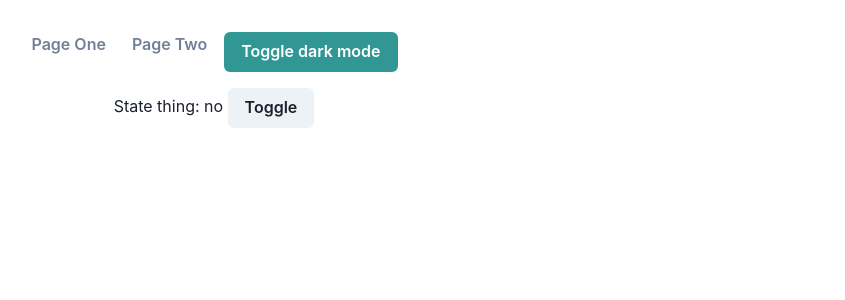
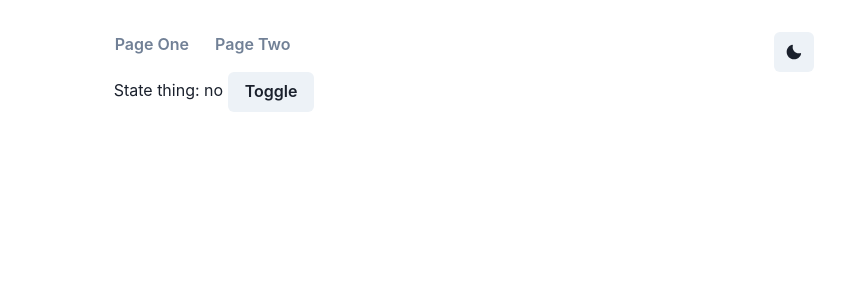
Before and after one commit to piratemermaid/webdev-templates, a React (Vite) app: page / in a window 1280 px wide. Shown: the top 300 px of the page, without its empty margins (426-1271 px from the left). Built offline with nearby package versions, Linux system fonts and the light colour scheme.

Commit message:
use icon button for night mode toggle

```diff
--- a/package.json
+++ b/package.json
@@ -11,6 +11,7 @@
     "format-all": "prettier --write \"./**/*.{js,jsx,ts,tsx,json,css}\""
   },
   "dependencies": {
+    "@chakra-ui/icons": "^2.1.1",
     "@chakra-ui/react": "^2.8.2",
     "@emotion/react": "^11.11.4",
     "@emotion/styled": "^11.11.5",
--- a/src/components/NavBar.jsx
+++ b/src/components/NavBar.jsx
@@ -1,8 +1,15 @@
-import { Box, Button, Flex, HStack, Spacer } from '@chakra-ui/react';
-import { useColorMode } from '@chakra-ui/react';
+import { Link } from 'react-router-dom';
+import {
+  Box,
+  Button,
+  Flex,
+  HStack,
+  IconButton,
+  useColorMode,
+} from '@chakra-ui/react';
+import { MoonIcon } from '@chakra-ui/icons';
 
 import ROUTES from '../router/routes';
-import { Link } from 'react-router-dom';
 
 export default function NavBar() {
   const { toggleColorMode } = useColorMode();
@@ -22,11 +29,12 @@ export default function NavBar() {
           })}
         </HStack>
       </Box>
-      <Spacer />
-      <Box>
-        <Button onClick={toggleColorMode} colorScheme="teal">
-          Toggle dark mode
-        </Button>
+      <Box sx={{ position: 'absolute', right: 10 }}>
+        <IconButton
+          aria-label="Toggle dark mode"
+          onClick={toggleColorMode}
+          icon={<MoonIcon />}
+        />
       </Box>
     </Flex>
   );
```
Also changed, not shown: 1 other file (tests, documents, lock files or other folders).
